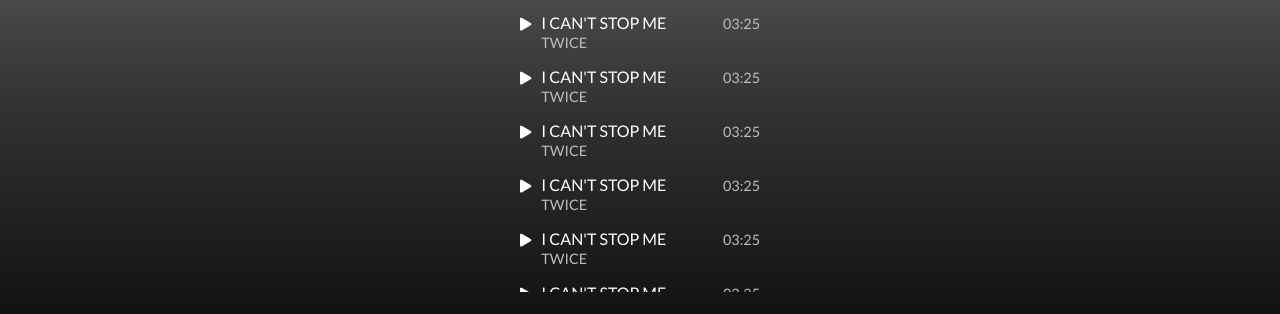
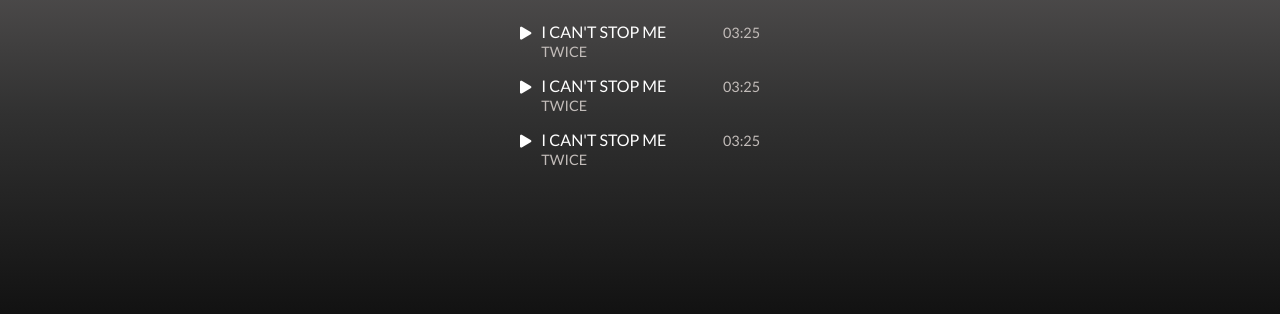
Before and after one commit to androso/projects, a plain HTML site: page music-player/index.html in a window 1280 px wide. Shown: the part 486-800 px from the top of the page. Drawn offline with Linux system fonts and the light colour scheme.

Commit message:
fixing typos and leaving space for the renderSong function

```diff
--- a/music-player/index.html
+++ b/music-player/index.html
@@ -41,7 +41,7 @@
 							<div class="song__info">
 								<i class="play-icon fa fa-play"></i>
 								<div class="song__details">
-									<span class="song__tittle">I CAN'T STOP ME</span>
+									<span class="song__title">I CAN'T STOP ME</span>
 									<br />
 									<span class="song__artist">TWICE</span>
 								</div>
@@ -52,7 +52,7 @@
 							<div class="song__info">
 								<i class="play-icon fa fa-play"></i>
 								<div class="song__details">
-									<span class="song__tittle">I CAN'T STOP ME</span>
+									<span class="song__title">I CAN'T STOP ME</span>
 									<br />
 									<span class="song__artist">TWICE</span>
 								</div>
@@ -63,128 +63,7 @@
 							<div class="song__info">
 								<i class="play-icon fa fa-play"></i>
 								<div class="song__details">
-									<span class="song__tittle">I CAN'T STOP ME</span>
-									<br />
-									<span class="song__artist">TWICE</span>
-								</div>
-								<span class="song__duration">03:25</span>
-							</div>
-						</li>
-						<li class="playlist__song">
-							<div class="song__info">
-								<i class="play-icon fa fa-play"></i>
-								<div class="song__details">
-									<span class="song__tittle">I CAN'T STOP ME</span>
-									<br />
-									<span class="song__artist">TWICE</span>
-								</div>
-								<span class="song__duration">03:25</span>
-							</div>
-						</li>
-						<li class="playlist__song">
-							<div class="song__info">
-								<i class="play-icon fa fa-play"></i>
-								<div class="song__details">
-									<span class="song__tittle">I CAN'T STOP ME</span>
-									<br />
-									<span class="song__artist">TWICE</span>
-								</div>
-								<span class="song__duration">03:25</span>
-							</div>
-						</li>
-						<li class="playlist__song">
-							<div class="song__info">
-								<i class="play-icon fa fa-play"></i>
-								<div class="song__details">
-									<span class="song__tittle">I CAN'T STOP ME</span>
-									<br />
-									<span class="song__artist">TWICE</span>
-								</div>
-								<span class="song__duration">03:25</span>
-							</div>
-						</li>
-						<li class="playlist__song">
-							<div class="song__info">
-								<i class="play-icon fa fa-play"></i>
-								<div class="song__details">
-									<span class="song__tittle">I CAN'T STOP ME</span>
-									<br />
-									<span class="song__artist">TWICE</span>
-								</div>
-								<span class="song__duration">03:25</span>
-							</div>
-						</li>
-						<li class="playlist__song">
-							<div class="song__info">
-								<i class="play-icon fa fa-play"></i>
-								<div class="song__details">
-									<span class="song__tittle">I CAN'T STOP ME</span>
-									<br />
-									<span class="song__artist">TWICE</span>
-								</div>
-								<span class="song__duration">03:25</span>
-							</div>
-						</li>
-						<li class="playlist__song">
-							<div class="song__info">
-								<i class="play-icon fa fa-play"></i>
-								<div class="song__details">
-									<span class="song__tittle">I CAN'T STOP ME</span>
-									<br />
-									<span class="song__artist">TWICE</span>
-								</div>
-								<span class="song__duration">03:25</span>
-							</div>
-						</li>
-						<li class="playlist__song">
-							<div class="song__info">
-								<i class="play-icon fa fa-play"></i>
-								<div class="song__details">
-									<span class="song__tittle">I CAN'T STOP ME</span>
-									<br />
-									<span class="song__artist">TWICE</span>
-								</div>
-								<span class="song__duration">03:25</span>
-							</div>
-						</li>
-						<li class="playlist__song">
-							<div class="song__info">
-								<i class="play-icon fa fa-play"></i>
-								<div class="song__details">
-									<span class="song__tittle">I CAN'T STOP ME</span>
-									<br />
-									<span class="song__artist">TWICE</span>
-								</div>
-								<span class="song__duration">03:25</span>
-							</div>
-						</li>
-						<li class="playlist__song">
-							<div class="song__info">
-								<i class="play-icon fa fa-play"></i>
-								<div class="song__details">
-									<span class="song__tittle">I CAN'T STOP ME</span>
-									<br />
-									<span class="song__artist">TWICE</span>
-								</div>
-								<span class="song__duration">03:25</span>
-							</div>
-						</li>
-						<li class="playlist__song">
-							<div class="song__info">
-								<i class="play-icon fa fa-play"></i>
-								<div class="song__details">
-									<span class="song__tittle">I CAN'T STOP ME</span>
-									<br />
-									<span class="song__artist">TWICE</span>
-								</div>
-								<span class="song__duration">03:25</span>
-							</div>
-						</li>
-						<li class="playlist__song">
-							<div class="song__info">
-								<i class="play-icon fa fa-play"></i>
-								<div class="song__details">
-									<span class="song__tittle">I CAN'T STOP ME</span>
+									<span class="song__title">I CAN'T STOP ME</span>
 									<br />
 									<span class="song__artist">TWICE</span>
 								</div>
```
